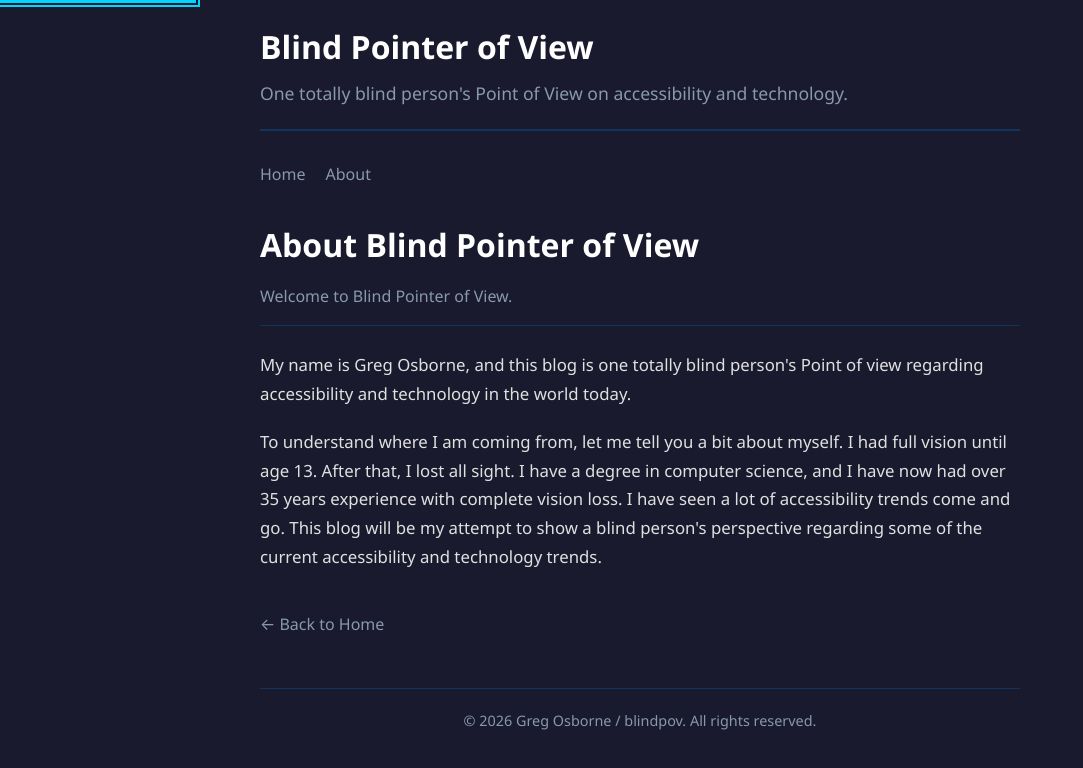
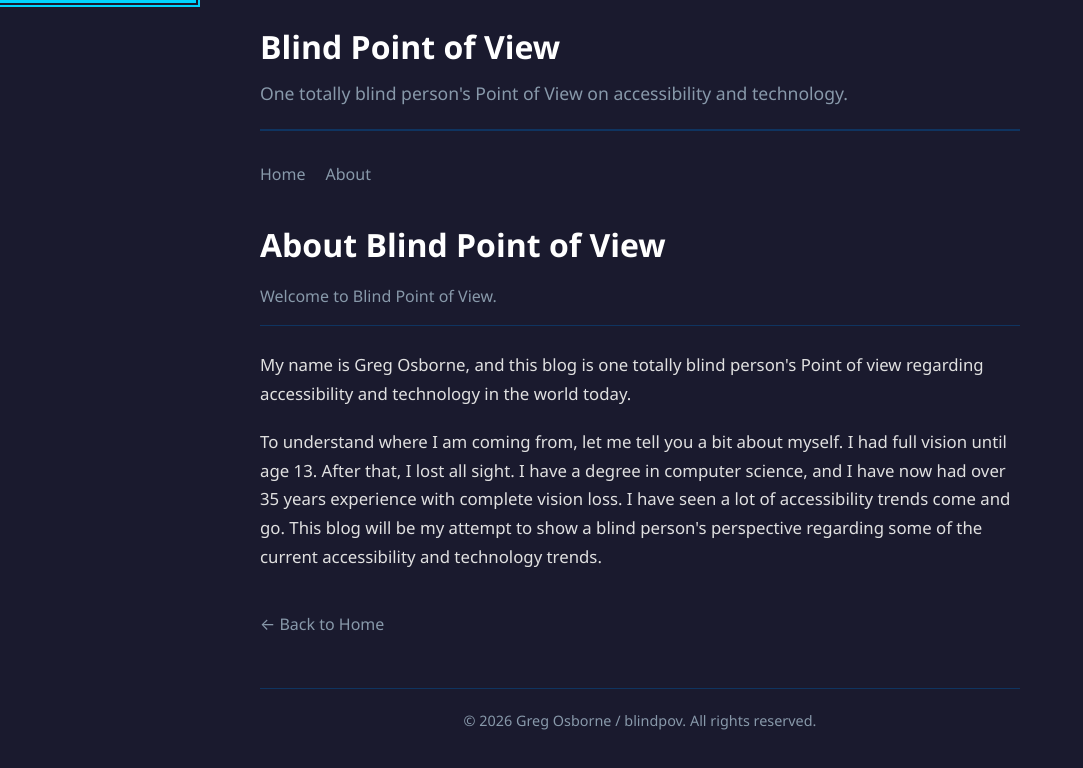
Before and after one commit to cryptulus/blindpov, a plain HTML site: page about.html in a window 1280 px wide. Shown: the whole page, without its empty margins (0-1083 px from the left). Drawn offline with Linux system fonts and the light colour scheme.

Commit message:
Fix title to Blind Point of View

```diff
--- a/about.html
+++ b/about.html
@@ -3,14 +3,14 @@
 <head>
   <meta charset="UTF-8">
   <meta name="viewport" content="width=device-width, initial-scale=1.0">
-  <title>About - Blind Pointer of View</title>
+  <title>About - Blind Point of View</title>
   <link rel="stylesheet" href="css/style.css">
 </head>
 <body>
   <a href="#main-content" class="skip-link">Skip to main content</a>
 
   <header>
-    <h1><a href="/">Blind Pointer of View</a></h1>
+    <h1><a href="/">Blind Point of View</a></h1>
     <p>One totally blind person's Point of View on accessibility and technology.</p>
   </header>
 
@@ -22,9 +22,9 @@
   </nav>
 
   <main id="main-content" class="post">
-    <h1>About Blind Pointer of View</h1>
+    <h1>About Blind Point of View</h1>
     <div class="post-meta">
-      <p>Welcome to Blind Pointer of View.</p>
+      <p>Welcome to Blind Point of View.</p>
     </div>
     <div class="post-content">
       <p>My name is Greg Osborne, and this blog is one totally blind person's Point of view regarding accessibility and technology in the world today.</p>
```
Also changed, not shown: index.html (+4 -4 lines), posts/post1-introduction.html (+3 -3 lines), posts/post2-rubiks-cube.html (+1 -1 lines), posts/post3-migraine-zen.html (+1 -1 lines).
